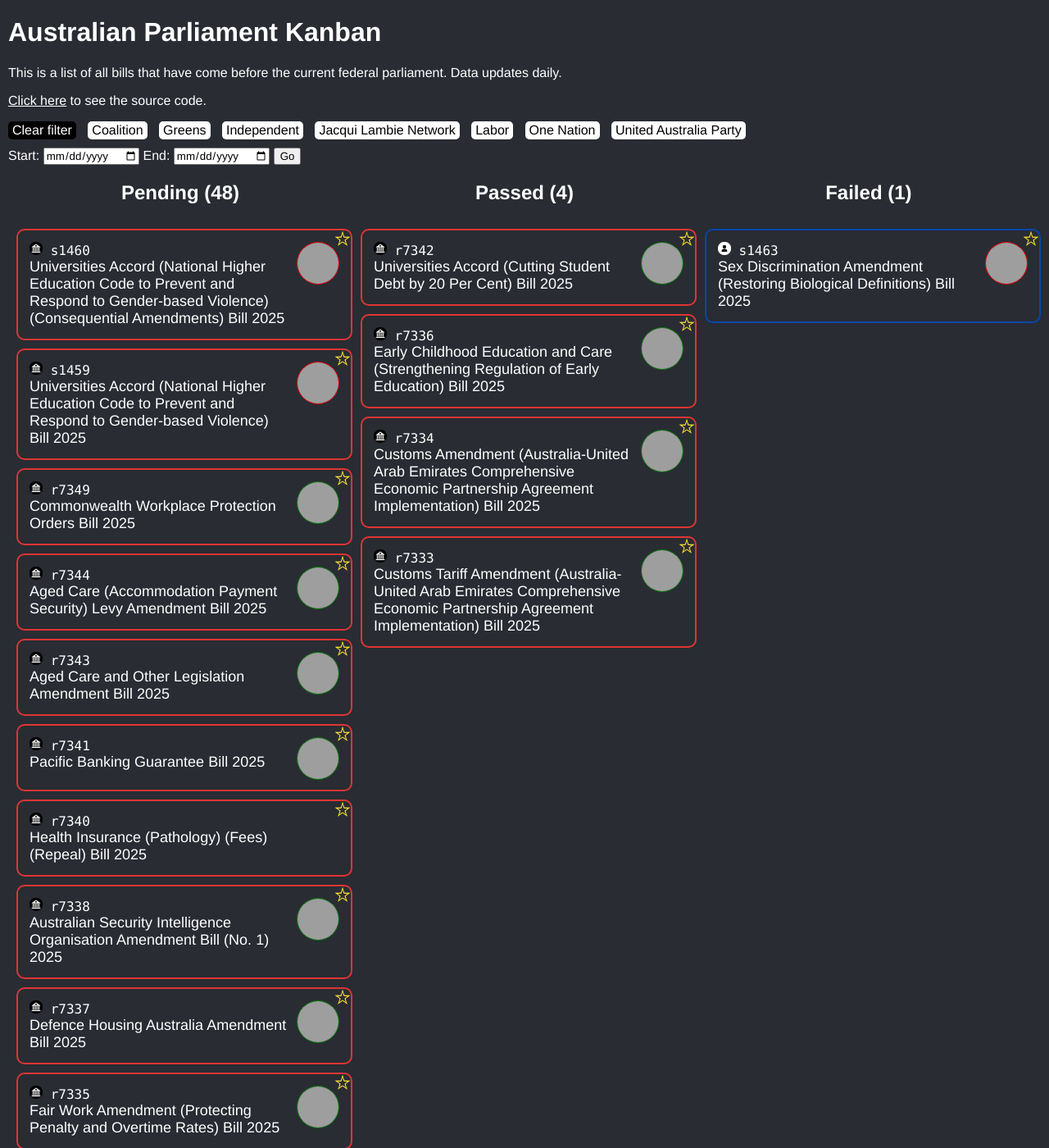
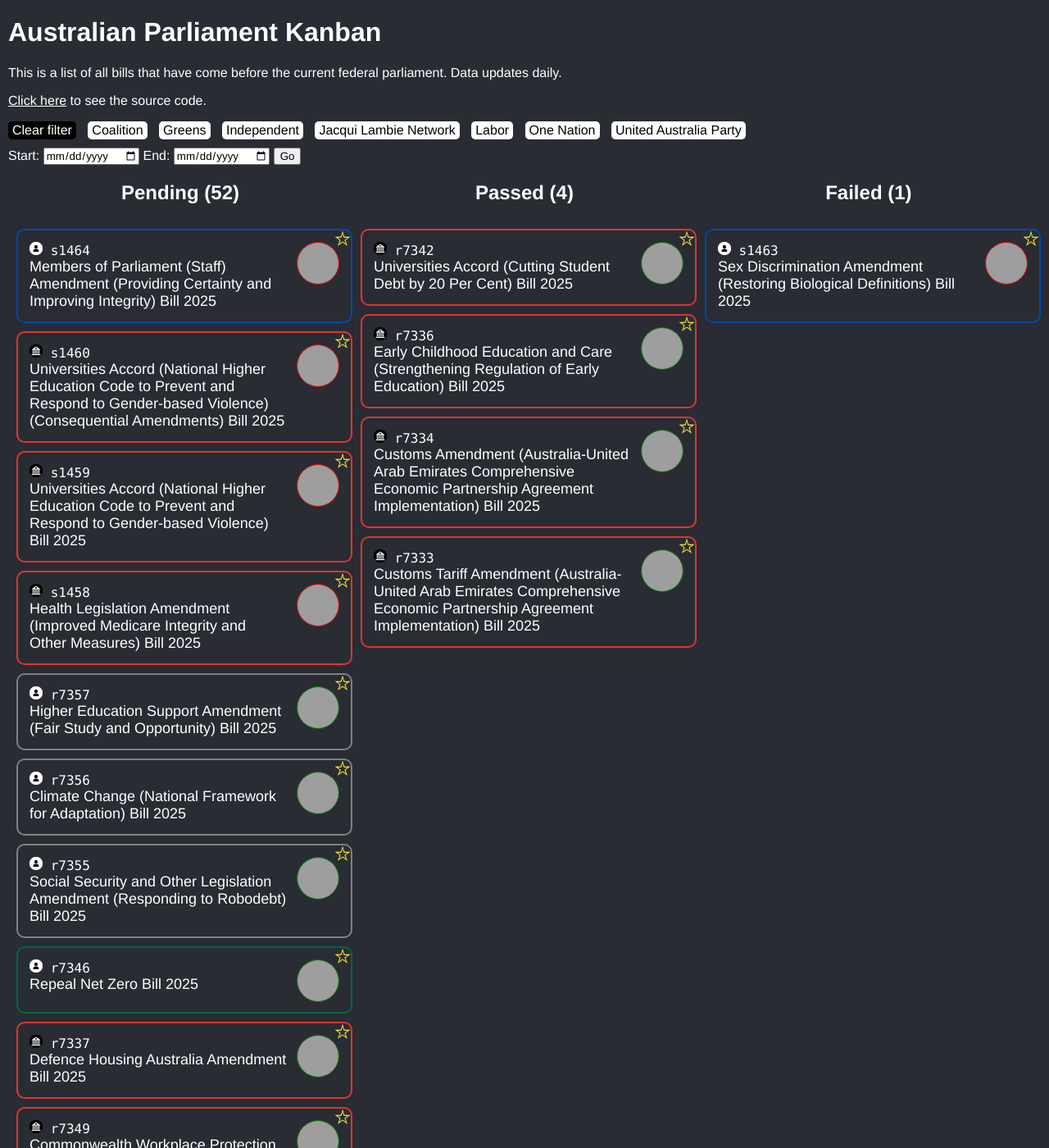
Before and after one commit to Coedice/parliament-kanban, a Jekyll site: the page built from index.html, in a window 1280 px wide and 1400 px high. Shown: the whole window at 82% size. Built offline with Jekyll 4.4.1, drawn with Linux system fonts in a browser that asks for light colours; some of the changed text lies outside the part shown; grey boxes are pictures that could not be loaded.

Commit message:
Update bill data

```diff
--- a/_data/bills.yml
+++ b/_data/bills.yml
@@ -51,7 +51,7 @@ pending:
     minister_id: "10861"
     minister_division: "Burt"
     pdf_url: "https://parlinfo.aph.gov.au/parlInfo/download/legislation/bills/r7337_first-reps/toc_pdf/25037b01.pdf;fileType=application%2Fpdf"
-    last_updated: 2025-07-31
+    last_updated: 2025-08-25
     second_reading_hansard_url: "https://parlinfo.aph.gov.au/parlInfo/search/display/display.w3p;query=Id%3A%22chamber%2Fhansardr%2F28811%2F0016%22"
   - bill_id: "r7338"
     title: "Australian Security Intelligence Organisation Amendment Bill (No. 1) 2025"
@@ -195,7 +195,7 @@ pending:
     minister_id: null
     minister_division: null
     pdf_url: "https://parlinfo.aph.gov.au/parlInfo/download/legislation/bills/r7346_first-reps/toc_pdf/25050b01.pdf;fileType=application%2Fpdf"
-    last_updated: 2025-07-28
+    last_updated: 2025-08-25
     second_reading_hansard_url: "https://parlinfo.aph.gov.au/parlInfo/search/display/display.w3p;query=Id%3A%22chamber%2Fhansardr%2F28812%2F0010%22"
   - bill_id: "r7347"
     title: "Criminal Code Amendment (Using Technology to Generate Child Abuse Material) Bill 2025"
@@ -341,6 +341,60 @@ pending:
     pdf_url: "https://parlinfo.aph.gov.au/parlInfo/download/legislation/bills/r7354_first-reps/toc_pdf/25047b01.pdf;fileType=application%2Fpdf"
     last_updated: 2025-07-30
     second_reading_hansard_url: null
+  - bill_id: "r7355"
+    title: "Social Security and Other Legislation Amendment (Responding to Robodebt) Bill 2025"
+    status: "Before Reps"
+    type: "Private"
+    portfolio: null
+    originating_house: "House of Representatives"
+    summary: null
+    sponsor_name: "Andrew Wilkie"
+    sponsor_party: "Independent"
+    sponsor_id: "10727"
+    sponsor_division: "Clark"
+    minister_name: null
+    minister_party: null
+    minister_id: null
+    minister_division: null
+    pdf_url: "https://parlinfo.aph.gov.au/parlInfo/download/legislation/bills/r7355_first-reps/toc_pdf/25054b01.pdf;fileType=application%2Fpdf"
+    last_updated: 2025-08-25
+    second_reading_hansard_url: "https://parlinfo.aph.gov.au/parlInfo/search/display/display.w3p;query=Id%3A%22chamber%2Fhansardr%2F28830%2F0181%22"
+  - bill_id: "r7356"
+    title: "Climate Change (National Framework for Adaptation) Bill 2025"
+    status: "Before Reps"
+    type: "Private"
+    portfolio: null
+    originating_house: "House of Representatives"
+    summary: null
+    sponsor_name: "Zali Steggall"
+    sponsor_party: "Independent"
+    sponsor_id: "10941"
+    sponsor_division: "Warringah"
+    minister_name: null
+    minister_party: null
+    minister_id: null
+    minister_division: null
+    pdf_url: "https://parlinfo.aph.gov.au/parlInfo/download/legislation/bills/r7356_first-reps/toc_pdf/25055b01.pdf;fileType=application%2Fpdf"
+    last_updated: 2025-08-25
+    second_reading_hansard_url: "https://parlinfo.aph.gov.au/parlInfo/search/display/display.w3p;query=Id%3A%22chamber%2Fhansardr%2F28830%2F0186%22"
+  - bill_id: "r7357"
+    title: "Higher Education Support Amendment (Fair Study and Opportunity) Bill 2025"
+    status: "Before Reps"
+    type: "Private"
+    portfolio: null
+    originating_house: "House of Representatives"
+    summary: null
+    sponsor_name: "Dai Le"
+    sponsor_party: "Independent"
+    sponsor_id: "10978"
+    sponsor_division: "Fowler"
+    minister_name: null
+    minister_party: null
+    minister_id: null
+    minister_division: null
+    pdf_url: "https://parlinfo.aph.gov.au/parlInfo/download/legislation/bills/r7357_first-reps/toc_pdf/25056b01.pdf;fileType=application%2Fpdf"
+    last_updated: 2025-08-25
+    second_reading_hansard_url: "https://parlinfo.aph.gov.au/parlInfo/search/display/display.w3p;query=Id%3A%22chamber%2Fhansardr%2F28830%2F0191%22"
   - bill_id: "s1174"
     title: "Broadcasting Services Amendment (Audio Description) Bill 2019"
     status: "Before Senate"
@@ -771,7 +825,7 @@ pending:
     minister_id: "10838"
     minister_division: "ACT"
     pdf_url: "https://parlinfo.aph.gov.au/parlInfo/download/legislation/bills/s1458_first-senate/toc_pdf/2503620.pdf;fileType=application%2Fpdf"
-    last_updated: 2025-07-29
+    last_updated: 2025-08-25
     second_reading_hansard_url: "https://parlinfo.aph.gov.au/parlInfo/search/display/display.w3p;query=Id%3A%22chamber%2Fhansards%2F28816%2F0165%22"
   - bill_id: "s1459"
     title: "Universities Accord (National Higher Education Code to Prevent and Respond to Gender-based Violence) Bill 2025"
@@ -789,7 +843,7 @@ pending:
     minister_id: "10838"
     minister_division: "ACT"
     pdf_url: "https://parlinfo.aph.gov.au/parlInfo/download/legislation/bills/s1459_first-senate/toc_pdf/2504020.pdf;fileType=application%2Fpdf"
-    last_updated: 2025-07-31
+    last_updated: 2025-08-25
     second_reading_hansard_url: "https://parlinfo.aph.gov.au/parlInfo/search/display/display.w3p;query=Id%3A%22chamber%2Fhansards%2F28816%2F0170%22"
   - bill_id: "s1460"
     title: "Universities Accord (National Higher Education Code to Prevent and Respond to Gender-based Violence) (Consequential Amendments) Bill 2025"
@@ -807,7 +861,7 @@ pending:
     minister_id: "10838"
     minister_division: "ACT"
     pdf_url: "https://parlinfo.aph.gov.au/parlInfo/download/legislation/bills/s1460_first-senate/toc_pdf/2503920.pdf;fileType=application%2Fpdf"
-    last_updated: 2025-07-31
+    last_updated: 2025-08-25
     second_reading_hansard_url: "https://parlinfo.aph.gov.au/parlInfo/search/display/display.w3p;query=Id%3A%22chamber%2Fhansards%2F28816%2F0170%22"
   - bill_id: "s1461"
     title: "Electoral Legislation Amendment (Electoral Communications) Bill 2025 (No. 2)"
@@ -845,6 +899,24 @@ pending:
     pdf_url: "https://parlinfo.aph.gov.au/parlInfo/download/legislation/bills/s1462_first-senate/toc_pdf/25S1620.pdf;fileType=application%2Fpdf"
     last_updated: 2025-07-30
     second_reading_hansard_url: "https://parlinfo.aph.gov.au/parlInfo/search/display/display.w3p;query=Id%3A%22chamber%2Fhansards%2F28821%2F0206%22"
+  - bill_id: "s1464"
+    title: "Members of Parliament (Staff) Amendment (Providing Certainty and Improving Integrity) Bill 2025"
+    status: "Before Senate"
+    type: "Private"
+    portfolio: null
+    originating_house: "Senate"
+    summary: null
+    sponsor_name: "Michaelia Cash"
+    sponsor_party: "Liberal"
+    sponsor_id: "10707"
+    sponsor_division: "WA"
+    minister_name: null
+    minister_party: null
+    minister_id: null
+    minister_division: null
+    pdf_url: "https://parlinfo.aph.gov.au/parlInfo/download/legislation/bills/s1464_first-senate/toc_pdf/S25S1820.pdf;fileType=application%2Fpdf"
+    last_updated: 2025-08-25
+    second_reading_hansard_url: null
   - bill_id: "s996"
     title: "Landholders&rsquo; Right to Refuse (Gas and Coal) Bill 2015"
     status: "Before Senate"
```
